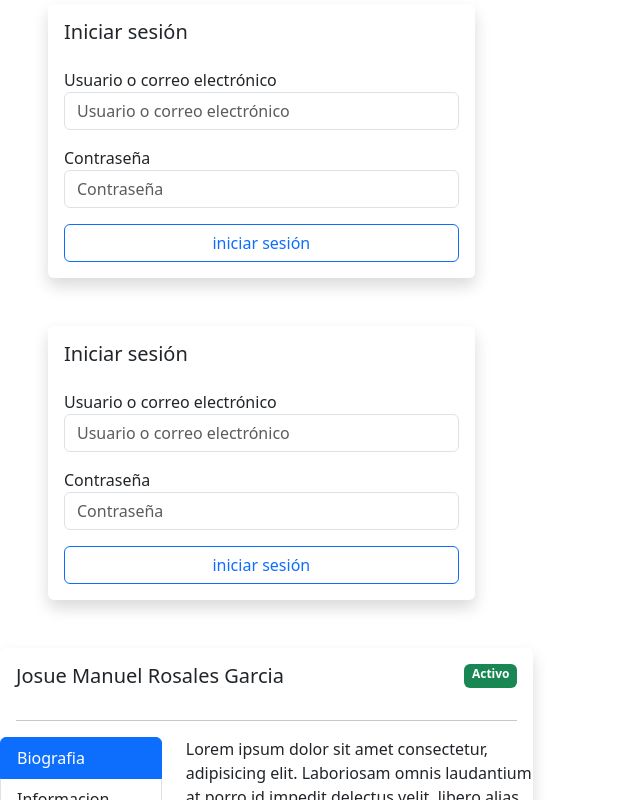
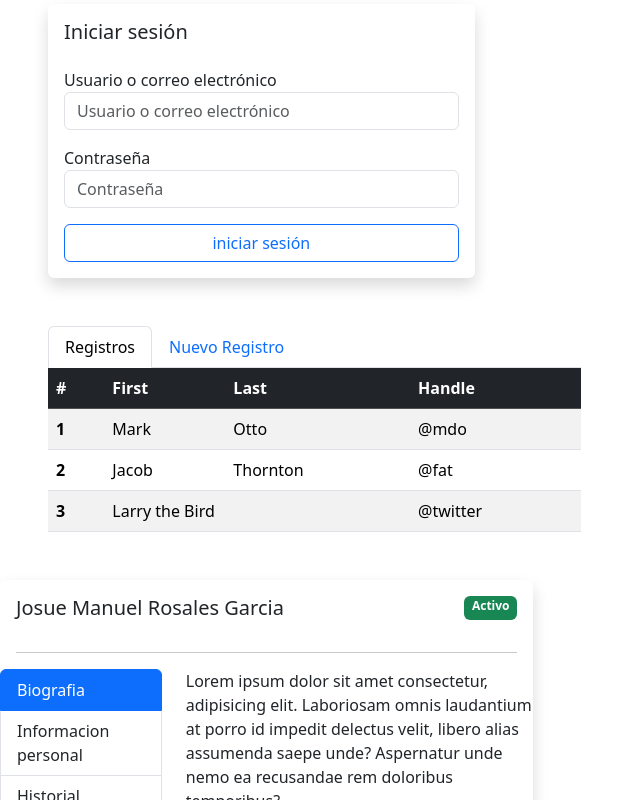
Before and after one commit to Josue-rg/JMRG_REU1, a plain HTML site: page index.html in a window 1280 px wide. Shown: the part 458-1258 px from the top of the page, without its empty margins (0-644 px from the left). Drawn offline with nearby package versions, Linux system fonts and the light colour scheme.

Commit message:
[FIRST COMIT Subida inicial del proyecto AWOS]

```diff
--- a/index.html
+++ b/index.html
@@ -62,28 +62,44 @@
     </div>
 
 
-    <div class="mt-5 ms-5 col-4">
-        <div class="card border-0 shadow">
-            <div class="card-body">
-                <h5 class="mb-4">Iniciar sesión</h5>
-                <div class="row g-3">
-
-                    <div class="col-12">
-                        <label for="">Usuario o correo electrónico</label>
-                        <input type="text" class="form-control" placeholder="Usuario o correo electrónico">
-                    </div>
-
-                    <div class="col-12">
-                        <label for="">Contraseña</label>
-                        <input type="password" class="form-control" placeholder="Contraseña">
-                    </div>
-
-                    <div class="col-12">
-                        <button class="btn btn-outline-primary col-12">iniciar sesión</button>
-                    </div>
-                </div>
-            </div>
-        </div>
+    <div class="mt-5 ms-5 col-5">
+        <ul class="nav nav-tabs">
+            <li class="nav-item">
+              <a class="nav-link active" aria-current="page" href="#">Registros</a>
+            </li>
+            <li class="nav-item">
+              <a class="nav-link" href="#">Nuevo Registro</a>
+            </li>
+          </ul>
+          <table class="table table-striped">
+            <thead>
+              <tr class="table-dark">
+                <th scope="col">#</th>
+                <th scope="col">First</th>
+                <th scope="col">Last</th>
+                <th scope="col">Handle</th>
+              </tr>
+            </thead>
+            <tbody>
+              <tr>
+                <th scope="row">1</th>
+                <td>Mark</td>
+                <td>Otto</td>
+                <td>@mdo</td>
+              </tr>
+              <tr>
+                <th scope="row">2</th>
+                <td>Jacob</td>
+                <td>Thornton</td>
+                <td>@fat</td>
+              </tr>
+              <tr>
+                <th scope="row">3</th>
+                <td colspan="2">Larry the Bird</td>
+                <td>@twitter</td>
+              </tr>
+            </tbody>
+          </table>
     </div>
 
 
```
